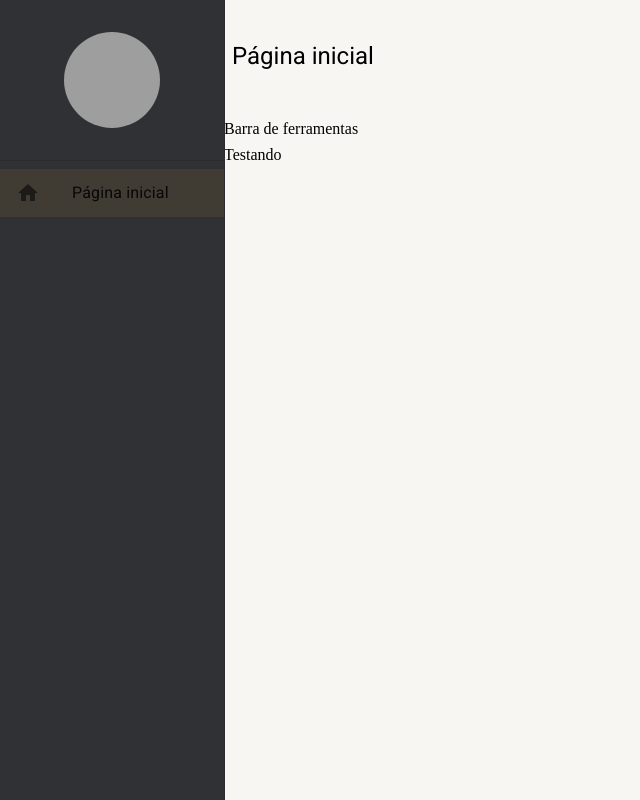
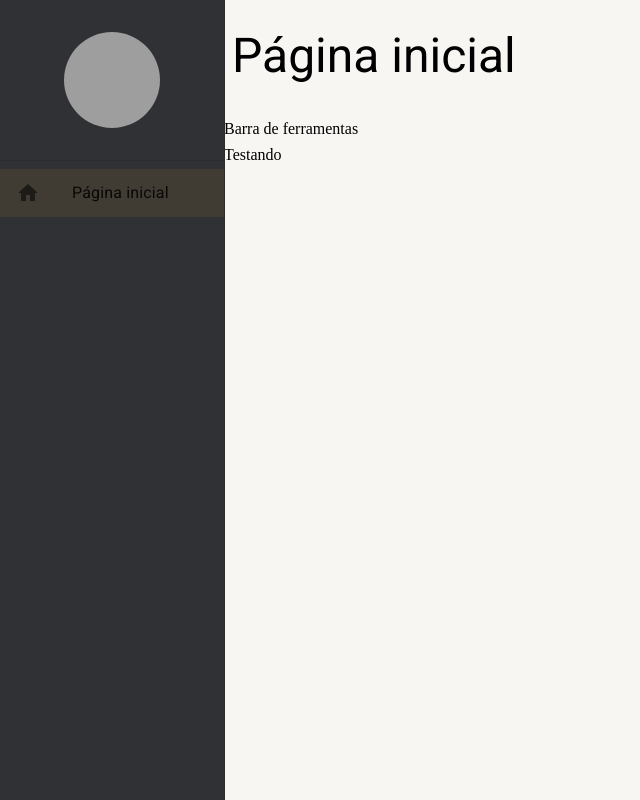
Before and after one commit to antoniojunio/react-materialui, a React (Create React App) app: page /pagina-inicial in a window 1280 px wide. Shown: the whole page, without its empty margins (0-640 px from the left). Built offline with nearby package versions, Linux system fonts and the light colour scheme; grey boxes are pictures that could not be loaded.

Commit message:
adicionado typografia

```diff
--- a/src/pages/dashboard/Dashboard.tsx
+++ b/src/pages/dashboard/Dashboard.tsx
@@ -2,7 +2,7 @@ import { LayoutBaseDePagina } from '../../shared/layouts'
 
 export const Dashboard = () => {
   return (
-    <LayoutBaseDePagina titulo='Página inicial'>
+    <LayoutBaseDePagina titulo='Página inicial' barraDeFerramentas={<>Barra de ferramentas</>}>
       Testando
     </LayoutBaseDePagina>
   )
--- a/src/shared/layouts/LayoutBaseDePagina.tsx
+++ b/src/shared/layouts/LayoutBaseDePagina.tsx
@@ -13,13 +13,16 @@ import { useDrawerContext } from '../contexts'
 interface ILayoutBaseDePaginaProps {
   children?: ReactNode;
   titulo: string;
+  barraDeFerramentas?: React.ReactNode
 }
 
 export const LayoutBaseDePagina: React.FC<ILayoutBaseDePaginaProps> = ({
   children,
   titulo,
+  barraDeFerramentas
 }) => {
   const smDown = useMediaQuery((theme: Theme) => theme.breakpoints.down('sm'))
+  const mdDown = useMediaQuery((theme: Theme) => theme.breakpoints.down('md'))
   const theme = useTheme()
 
   const { toggleDrawerOpen } = useDrawerContext()
@@ -30,8 +33,8 @@ export const LayoutBaseDePagina: React.FC<ILayoutBaseDePaginaProps> = ({
         padding={1}
         display="flex"
         alignItems="center"
-        height={theme.spacing(12)}
         gap={1}
+        height={theme.spacing(smDown ? 6 : mdDown ? 8 : 12)}
       >
         {smDown && (
           <IconButton onClick={toggleDrawerOpen}>
@@ -39,12 +42,19 @@ export const LayoutBaseDePagina: React.FC<ILayoutBaseDePaginaProps> = ({
           </IconButton>
         )}
 
-        <Typography variant="h5">{titulo}</Typography>
+        <Typography
+          overflow='hidden'
+          whiteSpace='nowrap'
+          textOverflow='ellipsis'
+          variant={smDown ? 'h5' : mdDown ? 'h4' : 'h3'}
+        >
+          {titulo}
+        </Typography>
       </Box>
 
-      <Box>Barra de ferramentas</Box>
+      {barraDeFerramentas && (<Box>{barraDeFerramentas}</Box>)}
 
-      <Box>{children}</Box>
+      <Box flex={1} overflow='auto'>{children}</Box>
     </Box>
   )
 }
```
